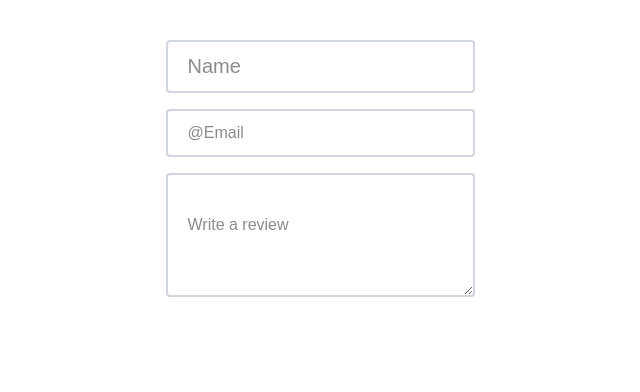
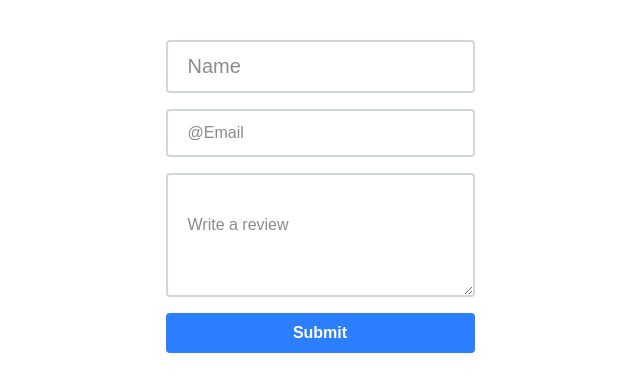
Before and after one commit to redlybastian/review_from, a Next.js app: page / in a window 1280 px wide. Shown: the top 392 px of the page, without its empty margins (320-960 px from the left). Built offline with nearby package versions, Linux system fonts and the light colour scheme.

Commit message:
create from

```diff
--- a/src/app/page.tsx
+++ b/src/app/page.tsx
@@ -13,6 +13,7 @@
           </label>
           <textarea name="review" id="feedback" placeholder="Write a review" className="w-full px-5 py-10 leading-tight border-gray-300 border-2 outline-none rounded-sm hover:rounded-xl hover:border-gray-400 focus:border-t-blue-400  focus:border-r-blue-400 focus:border-b-blue-600 focus:border-l-blue-600 focus:rounded-2xl">
           </textarea>
+          <button className="bg-blue-500 hover:bg-blue-700 text-white font-bold py-2 px-4 rounded focus:outline-none focus:shadow-outline" type="submit" >Submit</button>
         </form>
     </div>
 
```
